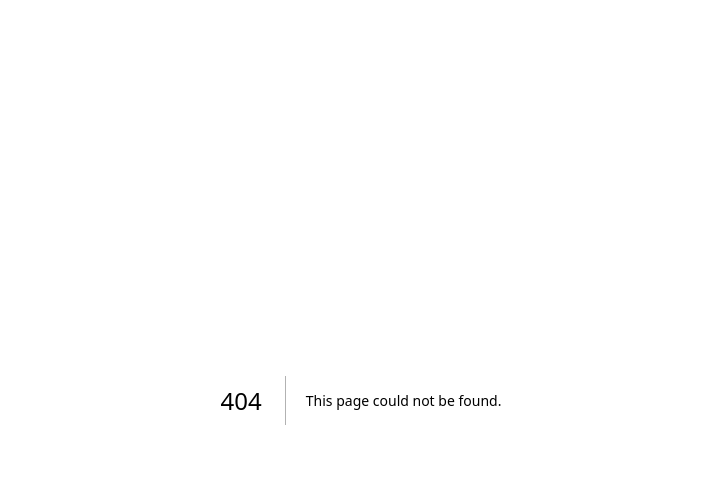
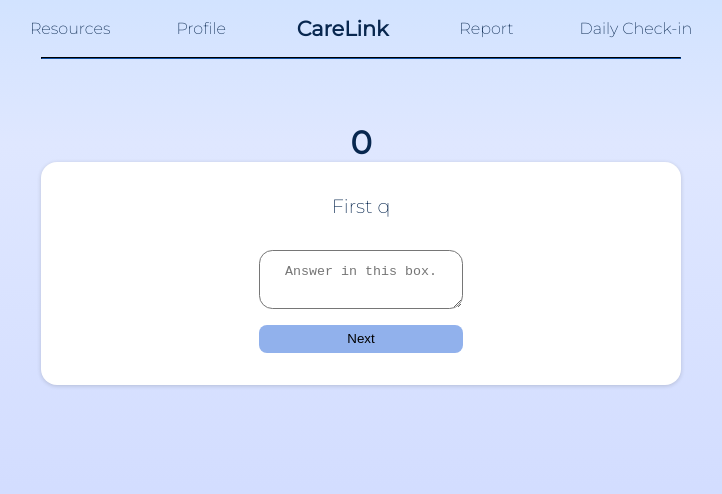
Before and after one commit to PerfectlyColored/deltahacks, a Next.js app: page /checkin in a window 1280 px wide. Before the commit this address had no page. Shown: the top 494 px of the page, without its empty margins (279-1001 px from the left). Built offline with nearby package versions, Linux system fonts and the light colour scheme.

Commit message:
everything

```diff
--- /dev/null
+++ b/src/app/checkin/page.js
@@ -0,0 +1,39 @@
+'use client'
+import { redirect } from "next/dist/server/api-utils";
+import Nav from "../components/nav"
+import QCard from "../components/QCard"
+import { useState } from "react"
+export default function Page() {
+
+    const [ index, setIndex ] = useState(0);
+    const [ ans, setAns ] = useState({ answers: []});
+    const questions=[{title: "First q", content: "content"},{title: "second q", content: "content"}]
+   function next() {
+    if (index < questions.length-1)
+    setIndex(index+1);
+   }
+   function redirectAnimation() {
+    //     console.log("redirect");
+    // if (typeof window !== 'undefined') {
+    //     let answers = localStorage.getItem('checkin');
+    //     console.log(answers);
+    //     localStorage.setItem('checkin', ans.answers);
+    // }
+        window.location.replace("/");
+   }
+   function save(content) {
+        console.log("new content saving is " + content);
+        let newArr = ans.answers;
+        newArr[index] = content;
+        setAns({ answers: newArr });
+        console.log(ans);
+   }
+
+    return (
+    <div className="checkin">
+    <Nav></Nav>
+    <h1>{index}</h1>
+    <QCard title={questions[index].title} re={redirectAnimation}next={next} save={save} end={(index == questions.length-1)}></QCard>
+    </div>
+    )
+}
--- /dev/null
+++ b/src/app/components/QCard.js
@@ -0,0 +1,37 @@
+import { useState } from "react";
+
+const QCard = ({ title, content, save, next, end, re }) => {
+
+    const [cont,setCont] = useState("");
+    function handleClick(e) {
+        e.preventDefault();
+        console.log(cont);
+        save(cont);
+        next();
+
+        if (end) {
+            re();
+        }
+    }
+
+    return (
+        <div className="card">
+            <h1>{title}</h1>
+            <p>{content}</p>
+            <form className="form">
+            <textarea name="response" value={cont} onChange={(e)=> { setCont(e.target.value)}} placeholder="Answer in this box.">
+            </textarea>
+{
+                !end ? (<button type="submit" className="btn" onClick={(e)=>{handleClick(e)}} >
+                Next
+            </button>) : (<button type="submit" className="btn" onClick={(e)=>{handleClick(e)}}>
+                Complete
+            </button>)
+            }
+            </form>
+
+
+        </div>
+    )
+}
+export default QCard;
--- /dev/null
+++ b/src/app/components/nav.js
@@ -0,0 +1,34 @@
+import Link from 'next/link';
+
+const Nav = () => {
+    return (
+    <div className="navDiv">
+      <ul className="nav">
+        <li>
+          <Link href="/resources">
+             Resources
+          </Link>
+        </li>
+        <li>
+          <Link href="/profile">Profile</Link>
+        </li>
+        <li className="logo">
+          <Link href="/"> CareLink</Link>
+          </li>
+        <li>
+          <Link href="/report">
+            Report
+          </Link>
+        </li>
+        <li>
+          <Link href="checkin">
+            Daily Check-in
+          </Link>
+        </li>
+      </ul>
+      <hr className="navhr" ></hr>
+
+    </div>
+)
+}
+export default Nav;
--- a/src/app/globals.css
+++ b/src/app/globals.css
@@ -1,107 +1,211 @@
-:root {
-  --max-width: 1100px;
-  --border-radius: 12px;
-  --font-mono: ui-monospace, Menlo, Monaco, 'Cascadia Mono', 'Segoe UI Mono',
-    'Roboto Mono', 'Oxygen Mono', 'Ubuntu Monospace', 'Source Code Pro',
-    'Fira Mono', 'Droid Sans Mono', 'Courier New', monospace;
-
-  --foreground-rgb: 0, 0, 0;
-  --background-start-rgb: 214, 219, 220;
-  --background-end-rgb: 255, 255, 255;
-
-  --primary-glow: conic-gradient(
-    from 180deg at 50% 50%,
-    #16abff33 0deg,
-    #0885ff33 55deg,
-    #54d6ff33 120deg,
-    #0071ff33 160deg,
-    transparent 360deg
-  );
-  --secondary-glow: radial-gradient(
-    rgba(255, 255, 255, 1),
-    rgba(255, 255, 255, 0)
-  );
-
-  --tile-start-rgb: 239, 245, 249;
-  --tile-end-rgb: 228, 232, 233;
-  --tile-border: conic-gradient(
-    #00000080,
-    #00000040,
-    #00000030,
-    #00000020,
-    #00000010,
-    #00000010,
-    #00000080
-  );
-
-  --callout-rgb: 238, 240, 241;
-  --callout-border-rgb: 172, 175, 176;
-  --card-rgb: 180, 185, 188;
-  --card-border-rgb: 131, 134, 135;
+@import url('https://fonts.googleapis.com/css2?family=Montserrat:wght@200;400&display=swap');
+/* Replit code*/
+html {
+  height: 100%;
+  width: 100%;
 }
 
-@media (prefers-color-scheme: dark) {
-  :root {
-    --foreground-rgb: 255, 255, 255;
-    --background-start-rgb: 0, 0, 0;
-    --background-end-rgb: 0, 0, 0;
+:root {
+  --dark: #08274f;
+}
+hr {
+  border-color: var(--dark);
+  color: var(--dark);
+}
+h1 {
+  color: var(--dark);
+}
+* {
 
-    --primary-glow: radial-gradient(rgba(1, 65, 255, 0.4), rgba(1, 65, 255, 0));
-    --secondary-glow: linear-gradient(
-      to bottom right,
-      rgba(1, 65, 255, 0),
-      rgba(1, 65, 255, 0),
-      rgba(1, 65, 255, 0.3)
-    );
-
-    --tile-start-rgb: 2, 13, 46;
-    --tile-end-rgb: 2, 5, 19;
-    --tile-border: conic-gradient(
-      #ffffff80,
-      #ffffff40,
-      #ffffff30,
-      #ffffff20,
-      #ffffff10,
-      #ffffff10,
-      #ffffff80
-    );
-
-    --callout-rgb: 20, 20, 20;
-    --callout-border-rgb: 108, 108, 108;
-    --card-rgb: 100, 100, 100;
-    --card-border-rgb: 200, 200, 200;
-  }
+  margin: 0;
+  padding: 0;
+  box-sizing: border-box;
 }
 
-* {
-  box-sizing: border-box;
-  padding: 0;
-  margin: 0;
+.nav {
+  display: flex;
+  justify-content: center;
+  align-items: center;
+  width: 100%;
+  flex-wrap: wrap;
+  list-style-type: none;
+  gap: 2em;
+  padding: 1em;
+
 }
 
-html,
-body {
-  max-width: 100vw;
-  overflow-x: hidden;
+.nav  a {
+  padding: 0.5em 1em;
+  text-decoration: none;
+  color: var(--dark);
+  text-align: center;
+  border-radius: 0.5em;
+  transition: border 0.5s;
+  border: 1px solid transparent;
+
+}
+.nav a:hover {
+  cursor: pointer;
+  border: 1px solid var(--dark);;
+}
+.home, .checkin, .resources{
+  color: var(--dark);
+  font-family: 'Montserrat', sans-serif;
+  font-weight: 300;
+  background: rgb(210 227 255)
+  linear-gradient(180deg, rgb(210 227 255) 0%, rgb(223 231 255) 18%, rgb(200 212 255) 100%)
+}
+.navDiv {
+  margin-bottom: 4em;
+}
+.home {
+  display: flex;
+  min-height: 100vh;
+  align-items: center;
+  flex-direction: column;
 }
 
-body {
-  color: rgb(var(--foreground-rgb));
-  background: linear-gradient(
-      to bottom,
-      transparent,
-      rgb(var(--background-end-rgb))
-    )
-    rgb(var(--background-start-rgb));
+
+
+/*panels*/
+.panel {
+  box-shadow: rgba(0, 0, 0, 0.16) 0px 1px 4px;
+  background-color: rgba(255,255,255,0.9);
+  border-radius: 0.5em;
+  padding: 2em;
+  color: black;
+  width: 30em;
+}
+.panels {
+  padding: 1rem;
+  justify-content: center;
+  display: flex;
+  flex-wrap: wrap;
+  gap: 1rem;
+  align-items: flex-start;
+}
+.righthomepanel {
+  display: flex; gap: 1em; flex-direction: column; align-items: center; justify-content: center;
+}
+.meds {
+
+  list-style-type: none;
+  text-align: center;
+  color: black;
+  gap: 1em;
+  font-weight: 500;
+  display: flex;
+  flex-wrap: wrap;
+}
+.separator {
+  margin: 1em;
 }
 
-a {
-  color: inherit;
-  text-decoration: none;
+.meds > li {
+
+  padding: 0.5em 1em;
+  width: 100%;
+  flex: 0 0 100%;
+  border-radius: 0.5em;
+  transition: 1s;
+  background-color: #91b1ec;
+  border: 1px solid transparent;
+}
+.meds.medstaken > li {
+  opacity: 0.5;
+  background-color: rgba(139, 223, 171, 1);
+}
+.meds > li:hover {
+  cursor: pointer;
+  background-color: #6a8fd2;
+  border: 1px solid #213a68;
+}
+.meds.medstaken > li:hover {
+  cursor: pointer;
+  opacity: 1;
+  background-color:  rgba(139, 223, 171, 1);
+  border: 1px solid  rgba(44, 139, 80, 1);;
 }
 
-@media (prefers-color-scheme: dark) {
-  html {
-    color-scheme: dark;
+/* .meds > li:focus {
+  cursor: pointer;
+  background-color: rgb(166, 36, 70,0.5);
+}
+ */
+
+.btn {
+  border-radius: 0.5rem;
+  padding: 0.5em 2em;
+  font-weight: 500;
+  border: none;
+  text-decoration: none;
+  background-color: #91b1ec;
+  color: black;
+  transition: 1s;
+}
+
+.btn:hover {
+  cursor: pointer;
+  background-color: #6a8fd2;
+  box-shadow: rgba(0, 0, 0, 0.16) 0px 1px 4px;
+
+}
+.panel h1 {
+  margin-bottom: 1rem;
+  font-weight: 500;
+}
+.navhr {
+  width: 50vw;
+  margin: auto;
+}
+.logo {
+  font-weight: 700;
+  font-size: 1.3em;
+
+}
+
+
+/*checkins*/
+.checkin {
+  min-height: 100vh;
+  display: flex;
+  flex-direction: column;
+  align-items: center;
+}
+.card {
+  display: flex;
+  flex-direction: column;
+  padding: 2em;
+  background-color: white;
+  box-shadow: rgba(0, 0, 0, 0.16) 0px 1px 4px;
+ border-radius: 1em;
+ width: 100%;
+ max-width: 40rem;
+ gap: 1em;
+ justify-content: center;
+ align-items: center;
+ text-align: center;
+}
+.card textarea {
+  border-radius: 1em;
+  text-align: center;
+  padding: 1em;
+}
+.card h1 {
+  font-size: 1.2rem;
+  font-weight: 300;
+}
+.form {
+  display: flex;
+  flex-direction: column;
+  gap: 1rem;
+}
+
+
+
+  .resources {
+    min-height: 100vh;
+    display: flex;
+    flex-direction: column;
+    align-items: center;
   }
-}
```
Also changed, not shown: src/app/components/Med.js (added, +15 -0 lines), src/app/components/Meds.js (added, +17 -0 lines), src/app/components/Medstaken.js (added, +17 -0 lines), src/app/components/Medtracker.js (added, +41 -0 lines), src/app/page.js (+24 -84 lines), src/app/profile/page.js (added, +8 -0 lines), src/app/report/page.js (added, +8 -0 lines), src/app/resources/page.js (added, +19 -0 lines).
